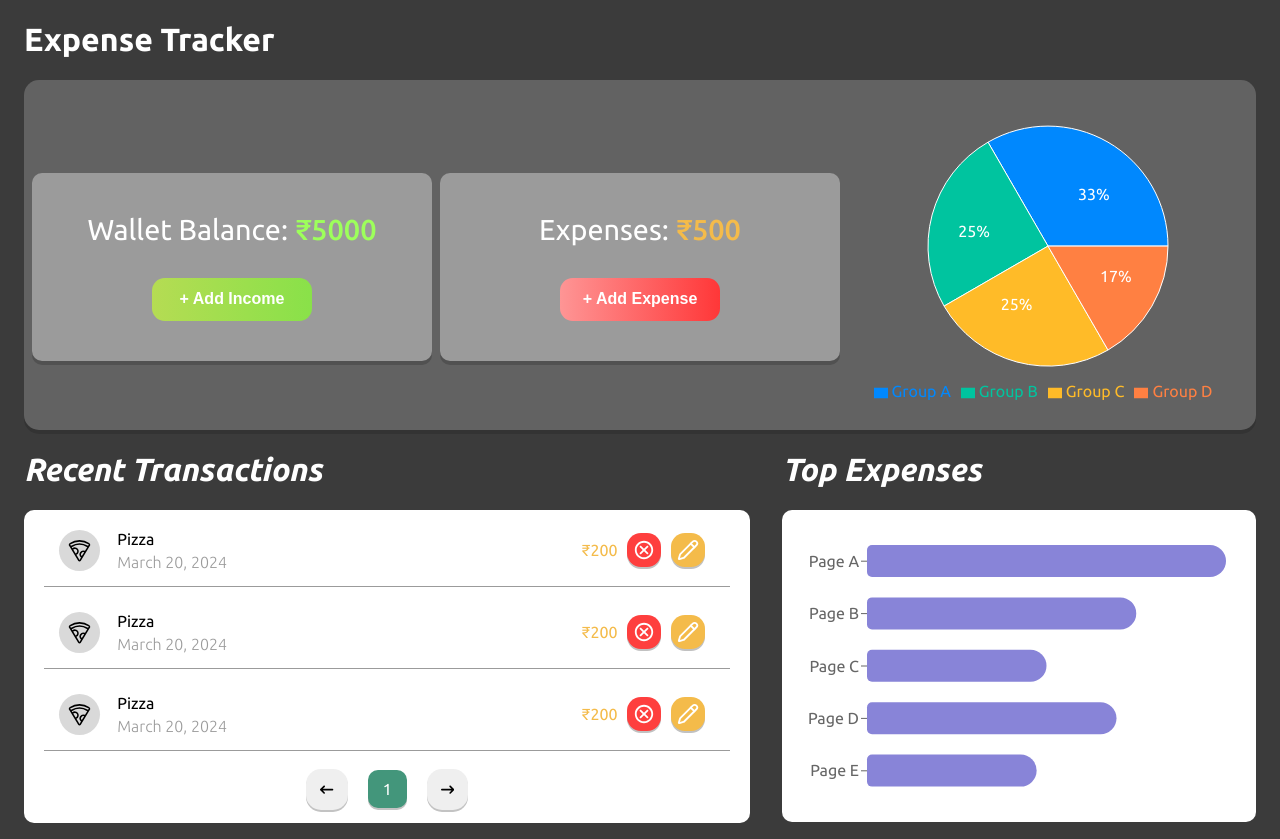
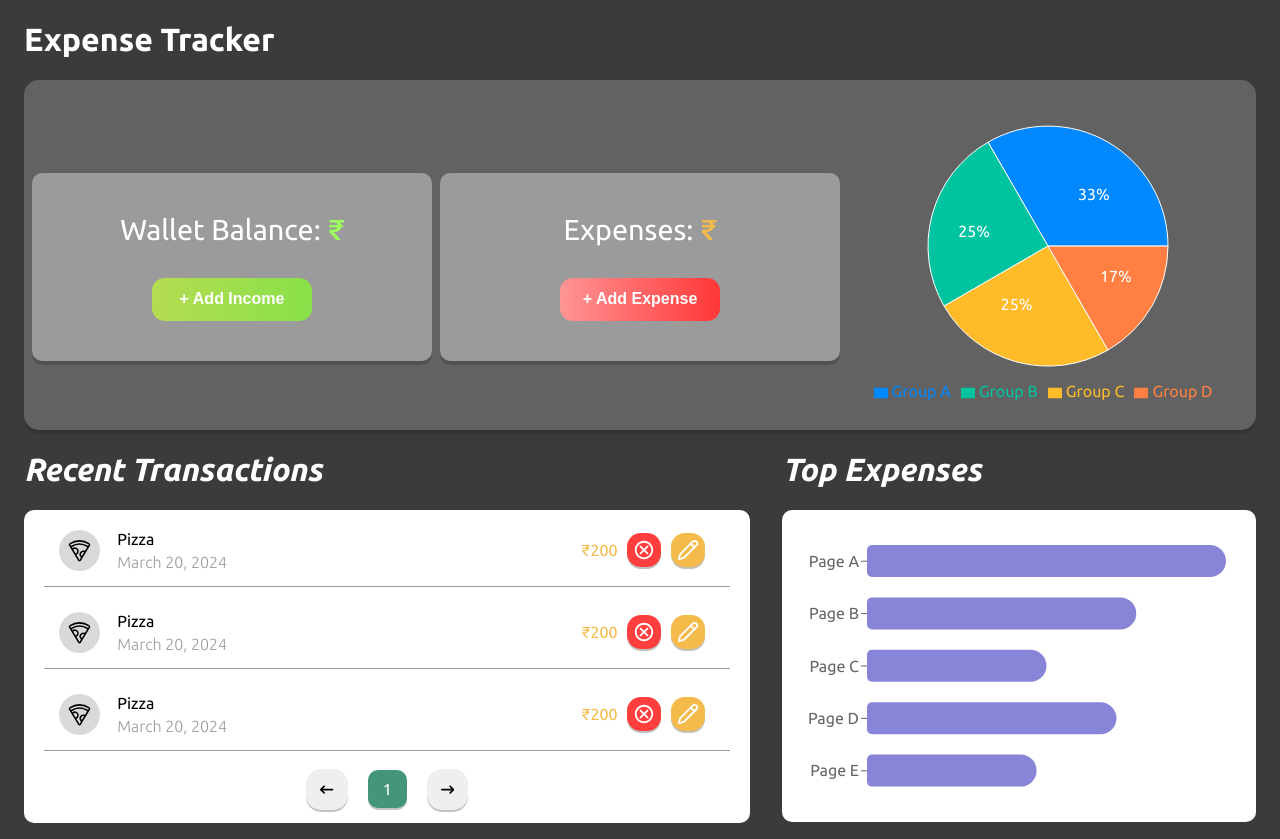
Before and after one commit to abhishekpatil4/Expense-tracker, a React (Vite) app: page / in a window 1280 px wide. Built offline with nearby package versions, Linux system fonts and the light colour scheme.

Commit message:
feat: add localStorage to store balance and expense

```diff
--- a/package.json
+++ b/package.json
@@ -13,6 +13,7 @@
     "react": "^18.2.0",
     "react-dom": "^18.2.0",
     "react-icons": "^5.2.1",
+    "react-modal": "^3.16.1",
     "recharts": "^2.12.7"
   },
   "devDependencies": {
--- a/src/components/amountCard/AmountCard.jsx
+++ b/src/components/amountCard/AmountCard.jsx
@@ -1,16 +1,23 @@
 import "./styles.css"
-
-export const AmountCard = ({ type, amountValue }) => {
+import { useState, useEffect } from "react"
+export const AmountCard = ({ type }) => {
+    const [amount, setAmount] = useState({
+        currentBalance: 0,
+        currentExpenses: 0
+    });
+    useEffect(() => {
+        setAmount(JSON.parse(localStorage.getItem("currentAmount")));
+    }, [])
     return <>
         {
             type === "balance" ?
                 <div className="card-wrapper">
-                    <div style={{ position: 'relative' }}>Wallet Balance: <span style={{ fontWeight: 500, color:'#9DFF5B' }}>₹{amountValue}</span></div>
+                    <div>Wallet Balance: <span style={{ fontWeight: 500, color: '#9DFF5B' }}>₹{amount && amount.currentBalance}</span></div>
                     <button id="add-income">+ Add Income</button>
                 </div>
                 :
                 <div className="card-wrapper">
-                    <div>Expenses: <span style={{ fontWeight: 500, color:'#F4BB4A' }}>₹{amountValue}</span></div>
+                    <div>Expenses: <span style={{ fontWeight: 500, color: '#F4BB4A' }}>₹{amount && amount.currentExpenses}</span></div>
                     <button id="add-expense">+ Add Expense</button>
                 </div>
 
```
Also changed, not shown: 1 other file (tests, documents, lock files or other folders).
